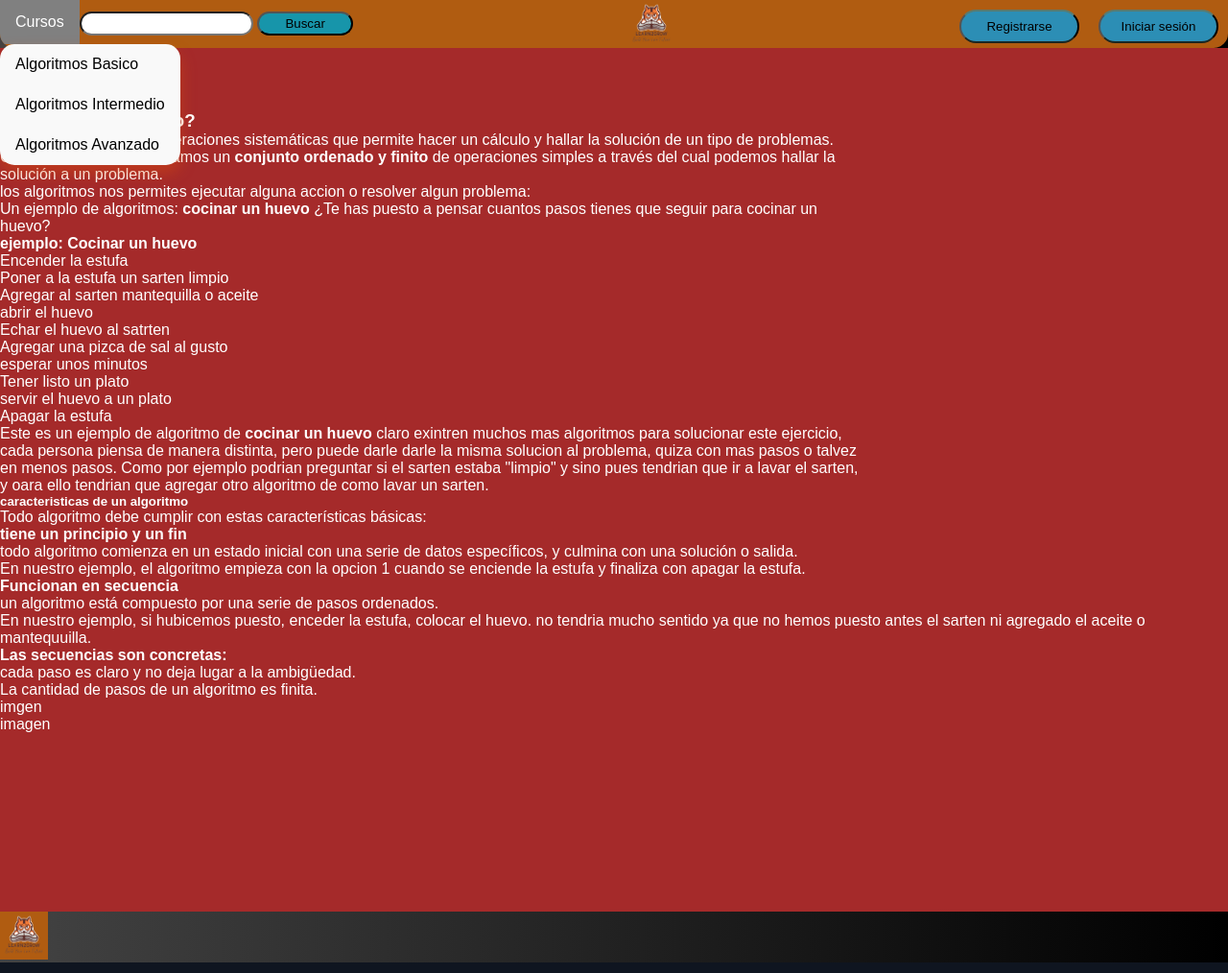
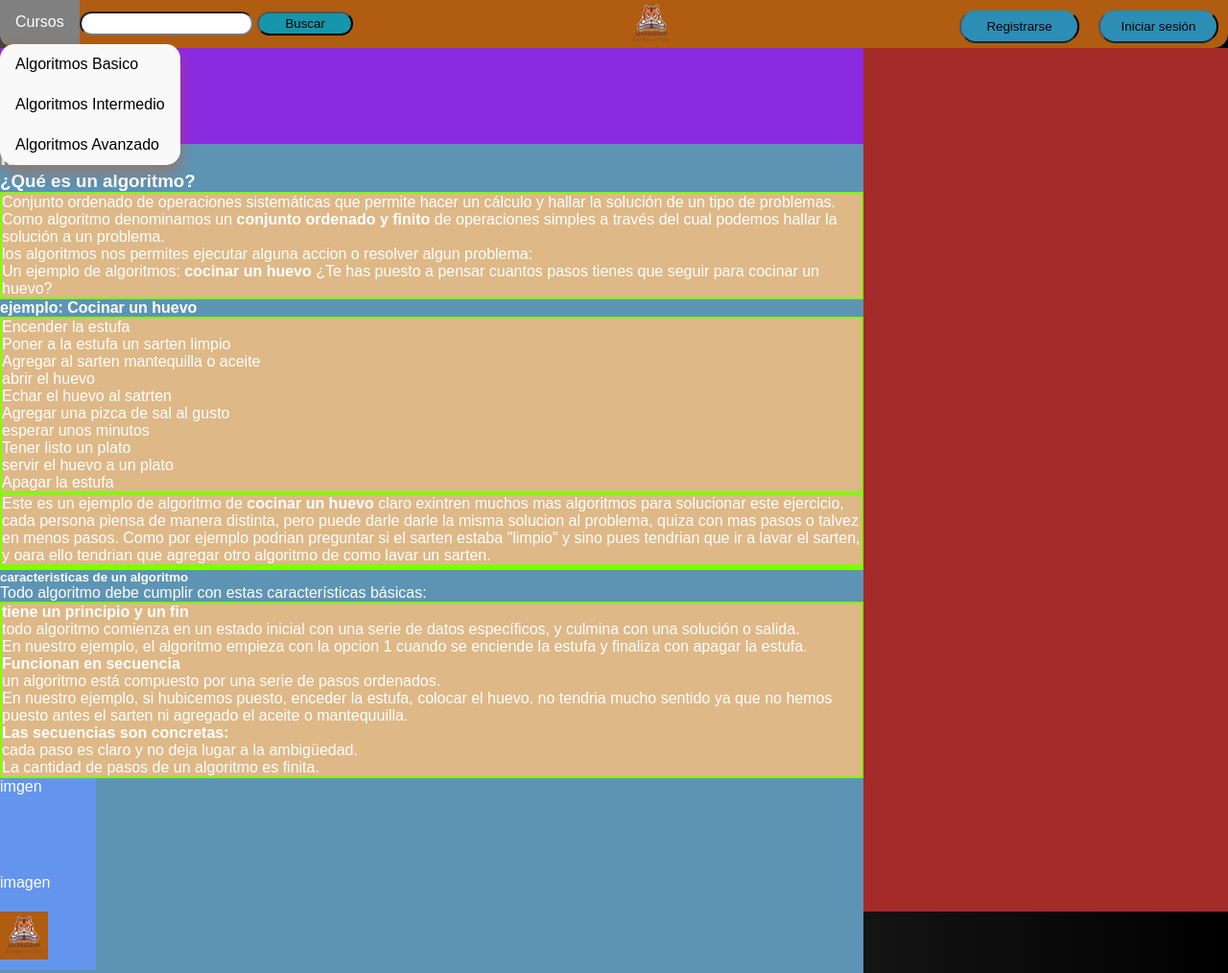
Before and after one commit to acordero-pike/elernig, a plain HTML site: page basico.html in a window 1280 px wide. Shown: the top 1014 px of the page at 96% size. Drawn offline with Linux system fonts and the light colour scheme.

Commit message:
Update Style.css

```diff
--- a/Style.css
+++ b/Style.css
@@ -307,3 +307,27 @@ bottom: 50;
     background-color:brown;
 
 }
+
+
+.slogan{
+width: 900px;
+height: 100px;
+background-color: blueviolet;
+
+}
+.contenido-basico-intro{
+    width: 900px;
+    height: 1200px;
+    background-color: rgb(93, 148, 180);
+
+
+}
+.intro{
+    background-color: burlywood;
+    border:2px solid chartreuse;
+}
+.imagen-intro{
+    width: 100px;
+    height: 100px;
+    background-color: cornflowerblue;
+}
```
